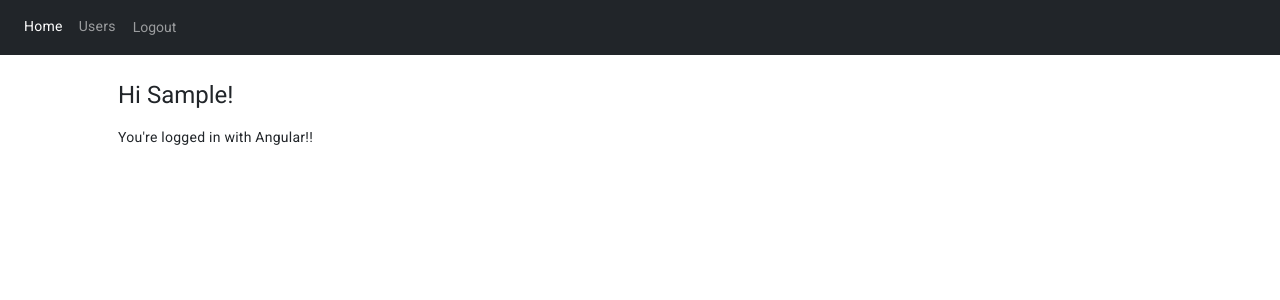
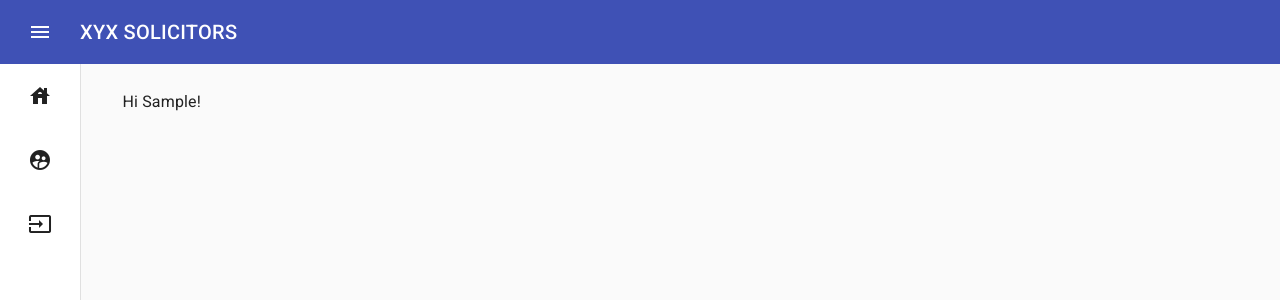
Before and after one commit to mfoyedele/xyx-solicitors, an Angular app in the folder xyx-solicitors-frontend/: page / in a window 1280 px wide. Shown: the top 300 px of the page. Built offline with nearby package versions, Linux system fonts and the light colour scheme; sample sign-in values are in the browser's storage.

Commit message:
Update both app and components

```diff
--- a/xyx-solicitors-frontend/src/app/app.component.html
+++ b/xyx-solicitors-frontend/src/app/app.component.html
@@ -1,14 +1,40 @@
-<!-- nav -->
-<nav class="navbar navbar-expand navbar-dark bg-dark px-3" *ngIf="user">
-    <div class="navbar-nav">
-        <a class="nav-item nav-link" routerLink="/" routerLinkActive="active" [routerLinkActiveOptions]="{exact: true}">Home</a>
-        <a class="nav-item nav-link" routerLink="/users" routerLinkActive="active">Users</a>
-        <button class="btn btn-link nav-item nav-link" (click)="logout()">Logout</button>
-    </div>
-</nav>
 
-<!-- main app container -->
-<div class="container">
-    <alert></alert>
-    <router-outlet></router-outlet>
-</div>
+<mat-toolbar color="primary" *ngIf="user">
+    <button mat-icon-button aria-label="Menu icon" (click)="toggleMenu()">
+      <mat-icon>menu</mat-icon>
+    </button>
+    <h1>XYX SOLICITORS</h1>
+  </mat-toolbar>
+  <mat-sidenav-container autosize="true" >
+    <mat-sidenav [ngClass]="!isCollapsed ? 'expanded' : ''" [mode]="isMobile ? 'over' : 'side'" [opened]="isMobile ? 'false' : 'true'">
+      <mat-nav-list *ngIf="user">
+        <a mat-list-item>
+          <span class="entry">
+            <mat-icon>house</mat-icon>
+            <span *ngIf="!isCollapsed"><a class="nav-item nav-link" routerLink="/" routerLinkActive="active" [routerLinkActiveOptions]="{exact: true}">Dashboard</a></span>
+          </span>
+        </a>
+      </mat-nav-list>
+      <mat-nav-list *ngIf="user">
+        <a mat-list-item>
+          <span class="entry">
+            <mat-icon>supervised_user_circle</mat-icon>
+            <span *ngIf="!isCollapsed"><a class="nav-item nav-link" routerLink="/users" routerLinkActive="active">Users Management</a></span>
+          </span>
+        </a>
+      </mat-nav-list>
+      <mat-nav-list *ngIf="user">
+        <a mat-list-item>
+          <span class="entry">
+            <mat-icon>input</mat-icon>
+            <span *ngIf="!isCollapsed"><button class="btn btn-link nav-item nav-link" (click)="logout()">Logout</button></span>
+          </span>
+        </a>
+      </mat-nav-list>
+    </mat-sidenav>
+    <mat-sidenav-content>
+
+      <router-outlet></router-outlet>
+      <alert></alert>
+    </mat-sidenav-content>
+  </mat-sidenav-container>
--- a/xyx-solicitors-frontend/src/app/app.component.ts
+++ b/xyx-solicitors-frontend/src/app/app.component.ts
@@ -1,4 +1,11 @@
-import { Component } from '@angular/core';
+import { CommonModule } from '@angular/common';
+import { BrowserAnimationsModule } from '@angular/platform-browser/animations';
+import { BreakpointObserver } from '@angular/cdk/layout';
+import {
+  Component,
+  ViewChild,
+} from '@angular/core';
+import { MatSidenav } from '@angular/material/sidenav';
 import { NgIf } from '@angular/common';
 import { MatButtonModule } from '@angular/material/button';
 import { MatIconModule } from '@angular/material/icon';
@@ -7,6 +14,7 @@ import { MatSidenavModule } from '@angular/material/sidenav';
 import { MatToolbarModule } from '@angular/material/toolbar';
 import { RouterLink, RouterLinkActive, RouterOutlet } from '@angular/router';
 
+
 import { AccountService } from './_services';
 import { User } from './_models';
 import { AlertComponent } from './_components/alert.component';
@@ -14,14 +22,40 @@ import { AlertComponent } from './_components/alert.component';
 @Component({
     selector: 'app-root', templateUrl: 'app.component.html', styleUrls: ['app.component.scss'],
     standalone: true,
-    imports: [NgIf, RouterOutlet, RouterLink, RouterLinkActive, AlertComponent, MatButtonModule, MatIconModule, MatListModule, MatSidenavModule, MatToolbarModule]
+    imports: [NgIf, CommonModule, RouterOutlet, RouterLink, RouterLinkActive, AlertComponent, MatButtonModule, MatIconModule, MatListModule, MatSidenavModule, MatToolbarModule]
 })
 export class AppComponent {
+    title = 'material-responsive-sidenav';
+    @ViewChild(MatSidenav)
+    sidenav!: MatSidenav;
+    isMobile= true;
+    isCollapsed = true;
+
     user?: User | null;
 
-    constructor(private accountService: AccountService) {
+    constructor(private observer: BreakpointObserver, private accountService: AccountService) {
         this.accountService.user.subscribe(x => this.user = x);
     }
+
+    ngOnInit() {
+        this.observer.observe(['(max-width: 800px)']).subscribe((screenSize) => {
+          if(screenSize.matches){
+            this.isMobile = true;
+          } else {
+            this.isMobile = false;
+          }
+        });
+      }
+
+      toggleMenu() {
+        if(this.isMobile){
+          this.sidenav.toggle();
+          this.isCollapsed = false;
+        } else {
+          this.sidenav.open();
+          this.isCollapsed = !this.isCollapsed;
+        }
+      }
 
     logout() {
         this.accountService.logout();
--- a/xyx-solicitors-frontend/src/app/home/home.component.html
+++ b/xyx-solicitors-frontend/src/app/home/home.component.html
@@ -1,6 +1,5 @@
 <div class="p-4">
     <div class="container">
-        <h1>Hi {{user?.firstName}}!</h1>
-        <p>You're logged in with Angular!!</p>
+        <h3>Hi {{user?.firstName}}!</h3>
     </div>
 </div>
--- a/xyx-solicitors-frontend/src/index.html
+++ b/xyx-solicitors-frontend/src/index.html
@@ -2,7 +2,7 @@
 <html>
 <head>
     <base href="/" />
-    <title>Angular Tutorial</title>
+    <title>XYX Solicitors</title>
     <meta name="viewport" content="width=device-width, initial-scale=1">
 
     <!-- bootstrap css -->
```
